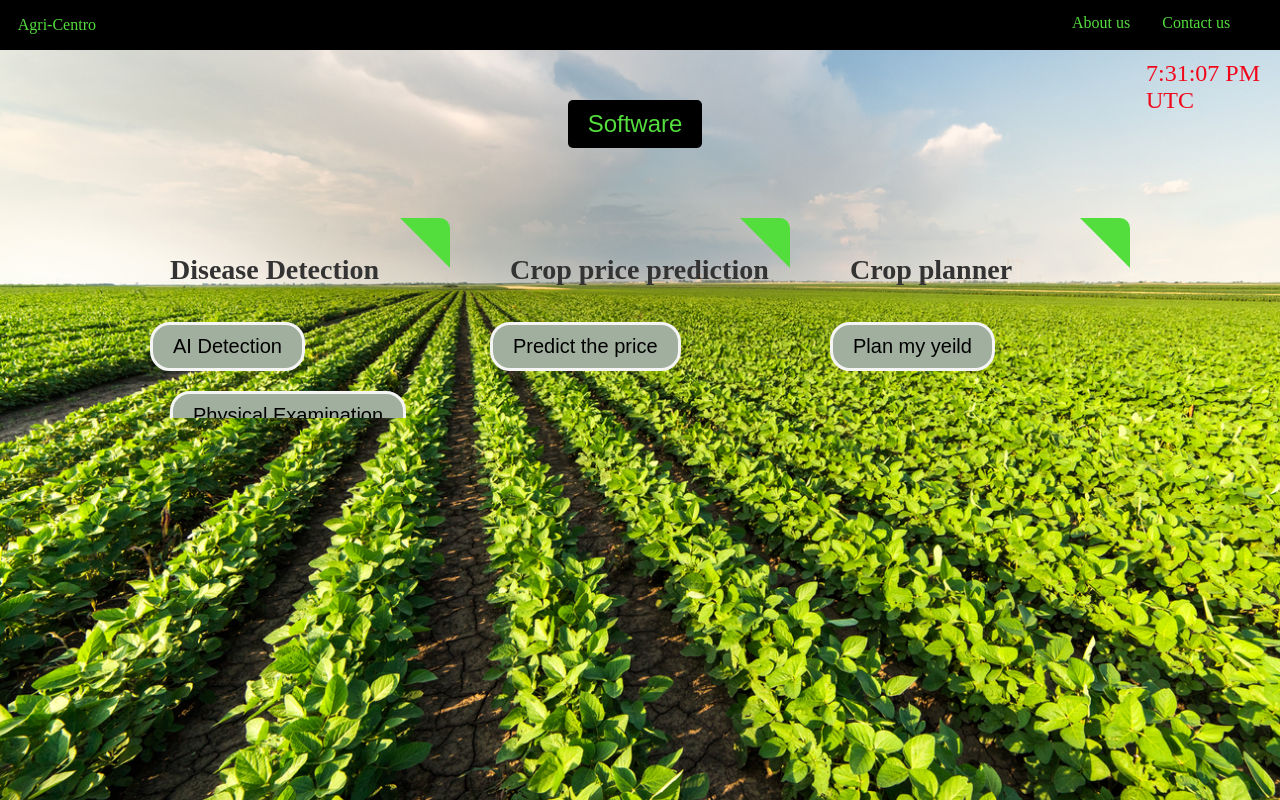
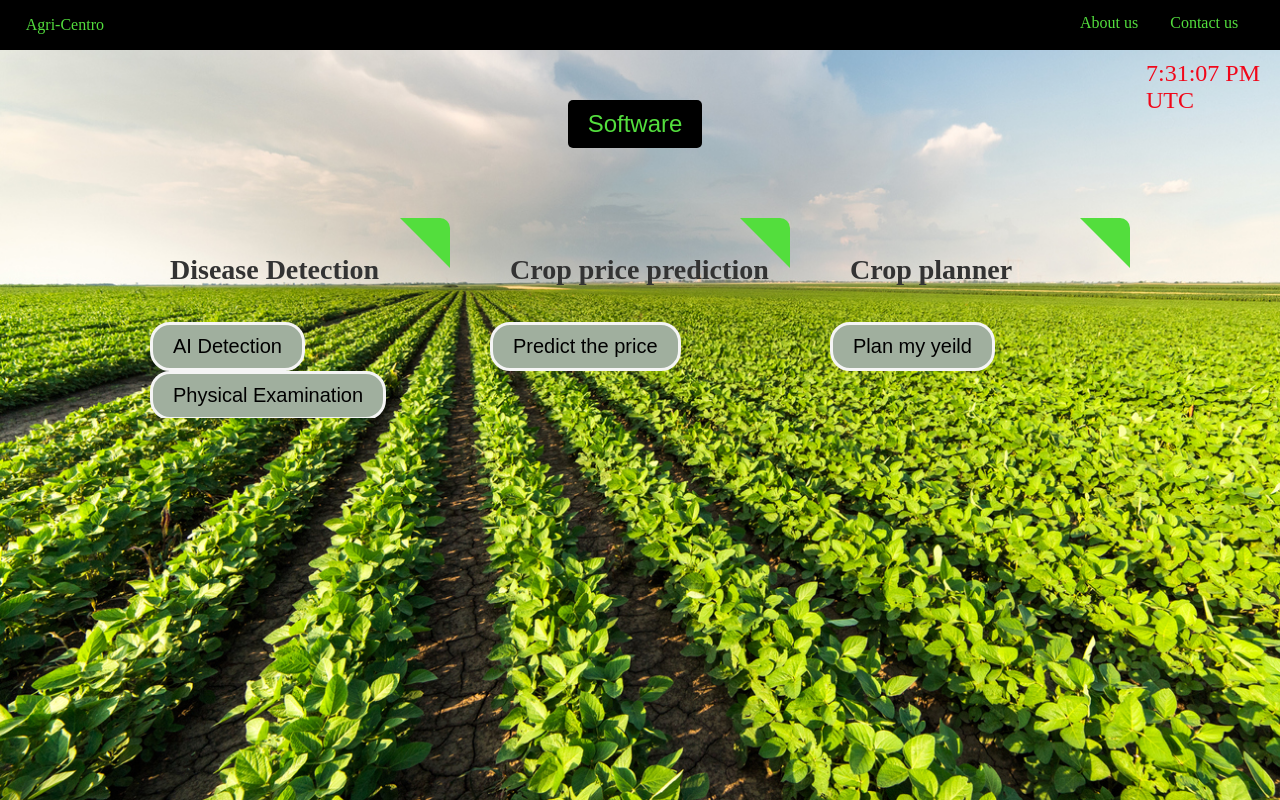
Before and after one commit to Strangesree/Agri-Centro, a plain HTML site: page software.html in a window 1280 px wide. Drawn offline with Linux system fonts and the light colour scheme.

Commit message:
Update software.html

```diff
--- a/software.html
+++ b/software.html
@@ -1,5 +1,6 @@
 <!DOCTYPE html>
 <html>
+
 <head>
     <title>Agri-Centro</title>
     <style>
@@ -11,6 +12,7 @@
     </style>
     <link rel="stylesheet" type="text/css" href="software.css">
 </head>
+
 <body>
     <header>
         <div class="navbar">
@@ -31,7 +33,7 @@
             <p><a href="#">Disease Detection</a></p>
             <button>AI Detection</button>
             <div class="box1">
-          <a href="appointment.html"><button>Physical Examination</button></a>
+                <button onclick="location.href='appointment.html'">Physical Examination</button>
             </div>
 
         </div>
@@ -61,4 +63,5 @@
     </script>
     </div>
 </body>
+
 </html>
```
Lines whose indentation alone changed are shown as unchanged.
